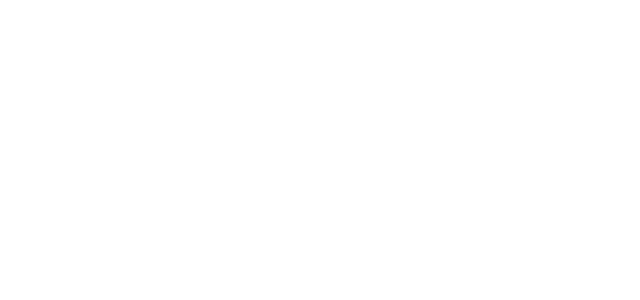
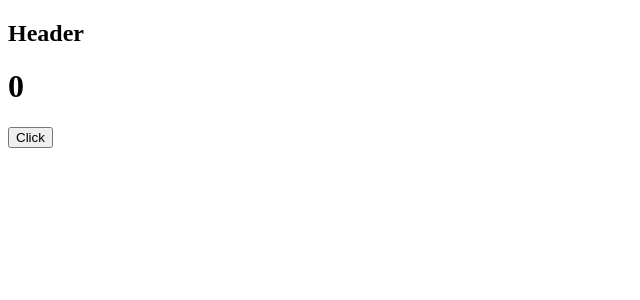
Before and after one commit to Padmavathi-SJ/Hooks, a React (Create React App) app in the folder client/: page /useCallback in a window 1280 px wide. Before the commit this address had no page. Shown: the top 300 px of the page, without its empty margins (0-640 px from the left). Built offline with nearby package versions, Linux system fonts and the light colour scheme.

Commit message:
useCallback hook updated

```diff
--- a/client/src/App.jsx
+++ b/client/src/App.jsx
@@ -6,6 +6,9 @@
 import UseEffectHook1 from './Materials/useEffectHook1';
 import UseRefHook from './Materials/useRefHook';
 import UseRefHook2 from './Materials/useRefHook2';
+import UseCallbackHook from './Materials/useCallbackHook';
+
+
 
 function App(){
   return (
@@ -18,6 +21,7 @@
         <Route path="/useEffect1" element={<UseEffectHook1 />}/>
         <Route path="/useRef1" element={<UseRefHook />} />
         <Route path="/useRef2" element={<UseRefHook2 />} />
+        <Route path="/useCallback" element={<UseCallbackHook />} />
 
       </Routes>
     </Router>
--- /dev/null
+++ b/client/src/Materials/Header.jsx
@@ -0,0 +1,13 @@
+import React from 'react'
+
+const Header = () => {
+    console.log("header Rendered");
+
+  return (
+    <div>
+        <h2>Header</h2>
+    </div>
+  )
+}
+
+export default React.memo(Header);
--- /dev/null
+++ b/client/src/Materials/useCallbackHook.jsx
@@ -0,0 +1,35 @@
+/* useCallback Hook
+--> useCallback is react hook that lets us cache a function defenition between re-renders.
+It means, when we use useCallback Hook, it does not create multiple instance of same function when re-render happens.
+
+--> Instead of creating new instance of the function, it provides the cached function on re-render of the component.
+
+--> if useCallback hook is having its function and dependency means, whenever the dependency updates, it will create new function every time.
+--> if useCallback is not having any dependency , it will work with cached function, then if cahed function and actual function is same , it prevents the component for unnecessary re-rendering.
+--> This is nothing storing function in cache memory
+*/
+
+import { useState, useCallback } from "react";
+import Header from './Header'
+
+function useCallbackHook(){
+
+    const [count, setCount] = useState(0);
+
+    const newFn = useCallback(()=>{}, [])
+
+    const changeCount = () => {
+        setCount(prev => prev + 1)
+    }
+
+    return(
+        <>
+        <Header newFn={newFn}/>
+
+        <h1>{count}</h1>
+        <button onClick={changeCount}>Click</button>
+        </>
+    )
+}
+
+export default useCallbackHook;
```
